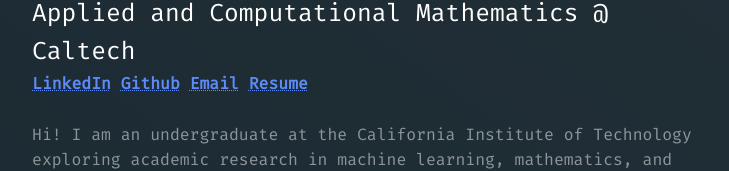
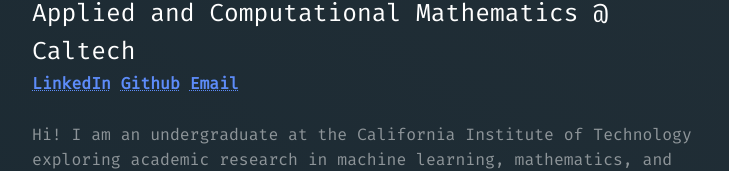
Before and after one commit to HebuPatil/me, a plain HTML site: page index.html in a window 1280 px wide. Shown: the part 124-295 px from the top of the page, without its empty margins (270-999 px from the left). Drawn offline with Linux system fonts and the light colour scheme.

Commit message:
remove resume

```diff
--- a/index.html
+++ b/index.html
@@ -22,7 +22,7 @@
                 <a class="other" href="https://www.linkedin.com/in/hebupatil/" target="_blank" class="float">LinkedIn</a>
                 <a class="other" href="https://github.com/HebuPatil" target="_blank" class="float">Github</a>
                 <a class="other" href="mailto: hebupatil@gmail.com" class="float">Email</a>
-                <a class="other" href="/me/hpatil_resume.pdf" class="float">Resume</a>
+                <!--<a class="other" href="/me/hpatil_resume.pdf" class="float">Resume</a>-->
             </div>
         </strong>
         <br>
```
